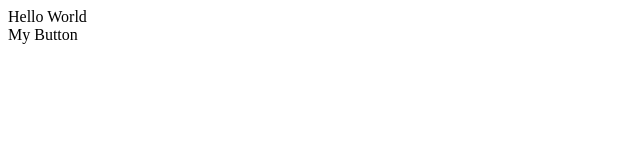
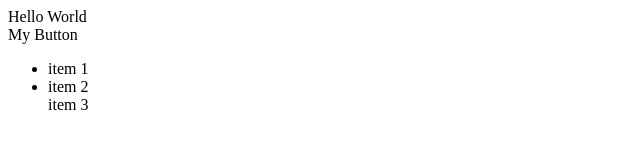
Before and after one commit to leroy-douglas/basic-webpage, a plain HTML site: page index.html in a window 1280 px wide. Shown: the whole page, without its empty margins (0-640 px from the left). Drawn offline with Linux system fonts and the light colour scheme.

Commit message:
added an unordered list

```diff
--- a/index.html
+++ b/index.html
@@ -16,6 +16,12 @@
       Hello World
     </div>
     <buttoni id="myButton">My Button</button>
+    <ul>
+	    <li>item 1</li>
+	    <li>item 2</li>
+	    </li>item 3</li>
+    </ul>
+
 
     <script src="" async defer></script>
   </body>
```
